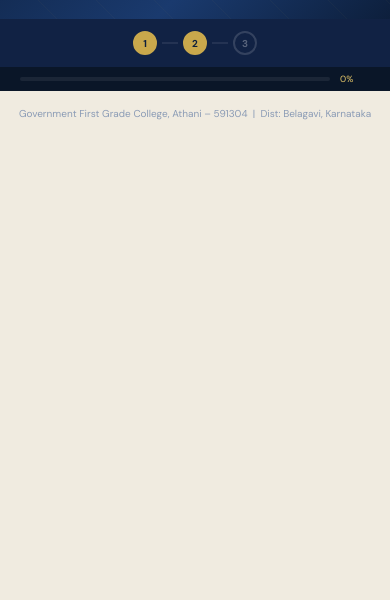
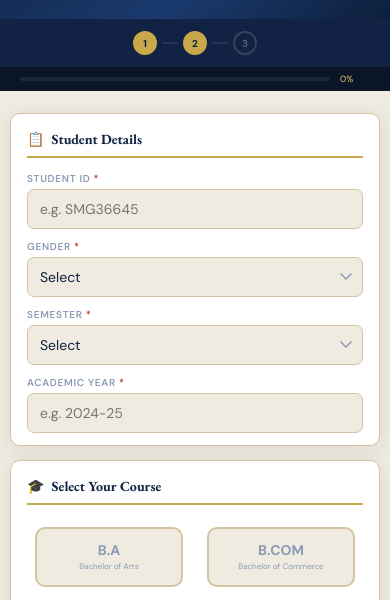
Before and after one commit to gfgcathani-lgtm/student-feedback, a plain HTML site: page index.html in a window 390 px wide. Shown: the part 178-778 px from the top of the page. Drawn offline with nearby package versions, Linux system fonts and the light colour scheme.

Commit message:
Update index.html

```diff
--- a/index.html
+++ b/index.html
@@ -47,15 +47,9 @@
 
     /* ── PAGE SLIDER ── */
     .page-container{overflow:hidden;max-width:100%;}
-    .page-slider{display:flex;transition:transform .5s cubic-bezier(.4,0,.2,1);}
-    .page{min-width:100%;flex-shrink:0;}
-    /* allow fade on mobile instead of sliding */
-    @media(max-width:600px){
-      .page-container{position:relative;} /* ensure absolute pages stay below header */
-      .page-slider{transition:none;display:block;}
-      .page{min-width:100%;position:absolute;top:0;left:0;width:100%;opacity:0;transition:opacity .3s;display:none;}
-      .page.active{display:block;opacity:1;}
-    }
+    .page-slider{display:block;}
+    .page{display:none;width:100%;}
+    .page.active{display:block;}
 
     .wrap{max-width:700px;margin:0 auto;padding:22px 15px 70px;}
 
@@ -523,8 +517,7 @@ let currentPage = 0; // 0 = first page, 1 = second page
 
 function goToPage(pageIndex){
   currentPage = pageIndex;
-  const pages = document.querySelectorAll('.page');
-  pages.forEach((p,i)=>{
+  document.querySelectorAll('.page').forEach((p,i)=>{
     if(i===pageIndex){
       p.style.display='block';
       p.classList.add('active');
@@ -533,10 +526,7 @@ function goToPage(pageIndex){
       p.classList.remove('active');
     }
   });
-  // also keep desktop slider in sync
-  if(window.innerWidth > 600){
-    document.getElementById('slider').style.transform=`translateX(-${pageIndex*100}%)`;
-  }
+  window.scrollTo({top:0,behavior:'smooth'});
 }
 
 function onCourse() {
@@ -637,10 +627,8 @@ function updatePg1Prog() {
 document.getElementById('form').addEventListener('input',  updatePg1Prog);
 document.getElementById('form').addEventListener('change', updatePg1Prog);
 
-// initialize page visibility on load (especially mobile)
-window.addEventListener('load', () => {
-  if (window.innerWidth <= 600) goToPage(0);
-});
+// initialize page visibility on load — always show page 1
+window.addEventListener('load', () => { goToPage(0); });
 
 // if semester changes after course selected, rebuild rows with new compulsory count
 document.getElementById('sem').addEventListener('change', () => {
@@ -696,12 +684,11 @@ function proceed() {
   // Build page 2 content
   buildPage2();
 
-  // ── Slide or show depending on device ──
+  // ── go to page 2 ──
   goToPage(1);
   document.getElementById('sc3').classList.add('active');
   document.getElementById('sl3').classList.add('active');
   document.getElementById('ln23').classList.add('done');
-  window.scrollTo({ top: 0, behavior: 'smooth' });
   updatePg2Prog();
 }
 
@@ -710,7 +697,6 @@ function goBack() {
   document.getElementById('sc3').classList.remove('active','done');
   document.getElementById('sl3').classList.remove('active','done');
   document.getElementById('ln23').classList.remove('done');
-  window.scrollTo({ top: 0, behavior: 'smooth' });
 }
 
 // ════════════════════════════════════════════
```
